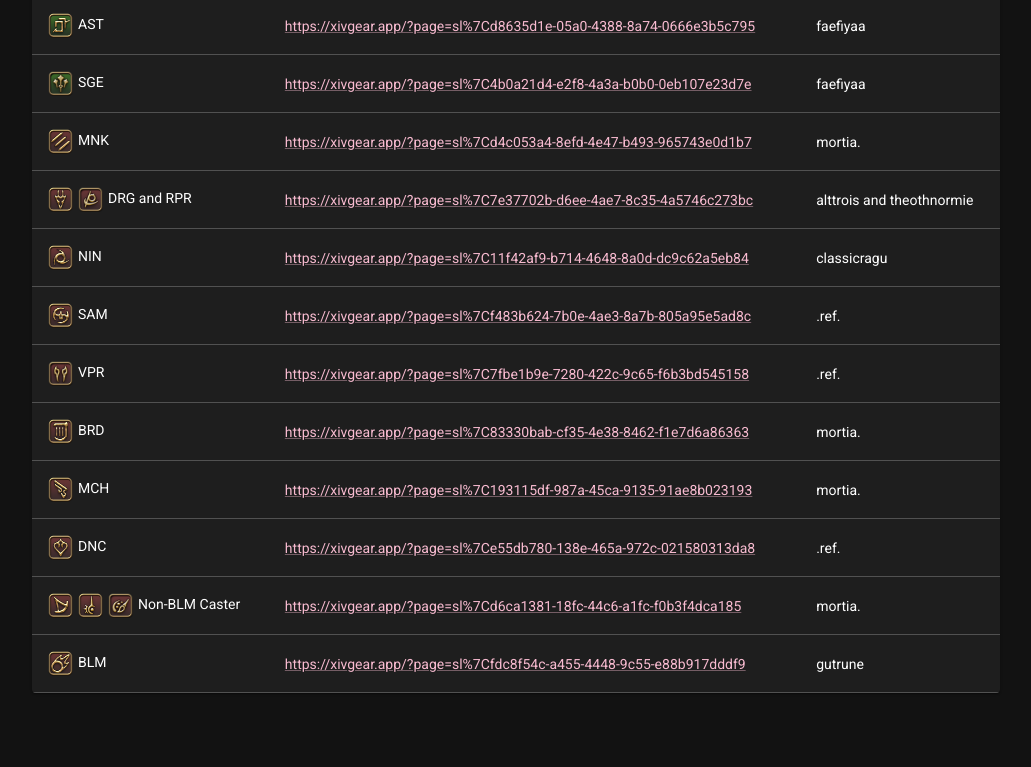
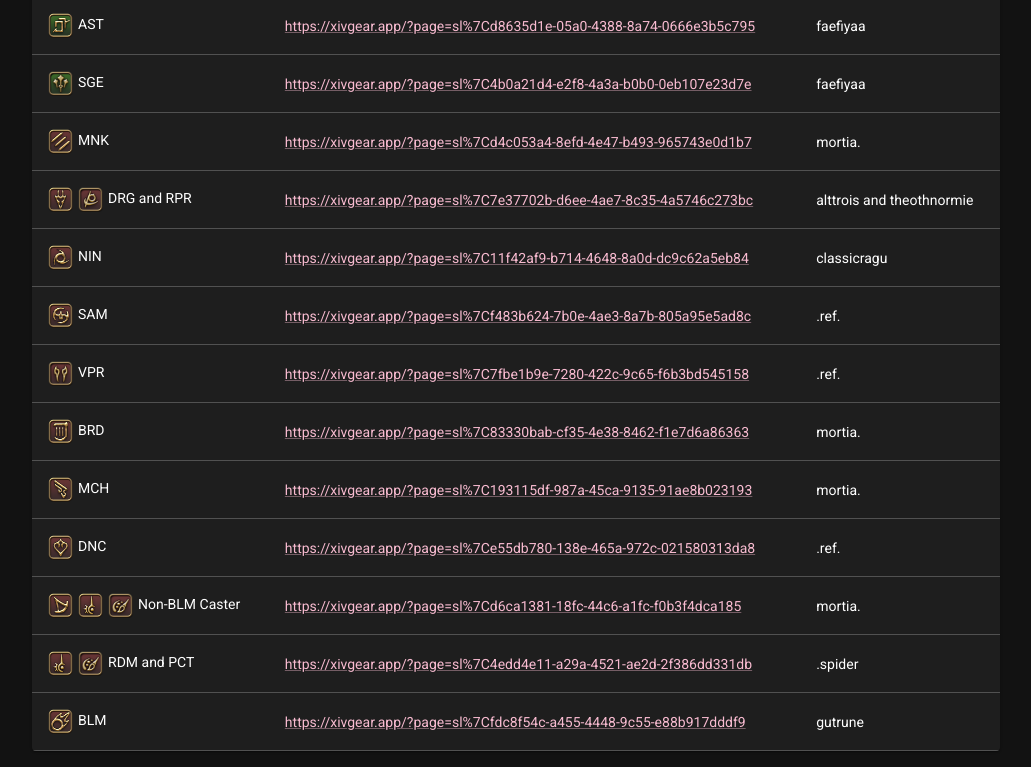
Before and after one commit to ClassicRagu/xivfo, a Next.js app: page /oc/Pre_BiS in a window 1280 px wide. Shown: the part 802-1569 px from the top of the page, without its empty margins (224-1255 px from the left). Before the commit the page ends 1511 px from the top, so only its background shows below. Built offline with nearby package versions, Linux system fonts and the light colour scheme; what @mui/material-nextjs would draw is missing.

Commit message:
add additional sets and add more info regarding gear

```diff
--- a/src/components/oc/Pre_BiS/PreBiS.tsx
+++ b/src/components/oc/Pre_BiS/PreBiS.tsx
@@ -164,6 +164,14 @@ const jobs = [
     credit: "mortia.",
   },
   {
+    setName: "RDM and PCT",
+    jobAbvs: ["RDM", "PCT"],
+    jobNames: ["redmage", "pictomancer"],
+    xivgear:
+      "https://xivgear.app/?page=sl%7C4edd4e11-a29a-4521-ae2d-2f386dd331db",
+    credit: ".spider",
+  },
+  {
     setName: "BLM",
     jobAbvs: ["BLM"],
     jobNames: ["blackmage"],
--- a/src/components/oc/What_We_Know/WhatWeKnow.tsx
+++ b/src/components/oc/What_We_Know/WhatWeKnow.tsx
@@ -547,6 +547,10 @@ export default function WhatWeKnow() {
             "There will be gear that increases stats in the content (similar to Elemental+2 gear in Eureka). It is unclear from translations exactly how powerful this bonus will be or when we will get it."
           }
           <br />
+          {
+            "The gear shown below is tied to OC but we cannot confirm that it is the stat increasing gear."
+          }
+          <br />
         </Typography>
         <div>
           <ImageWithPopup
```
